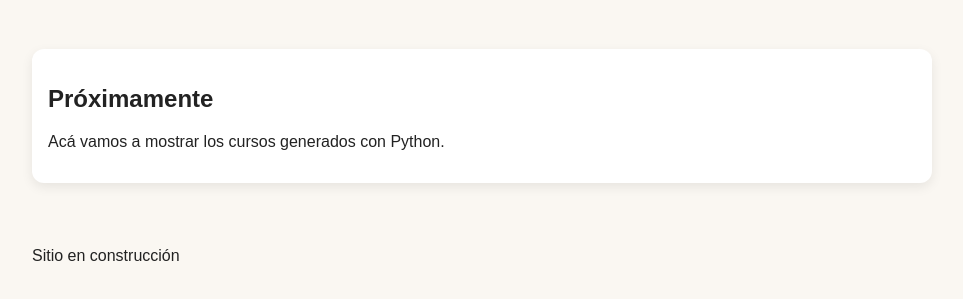
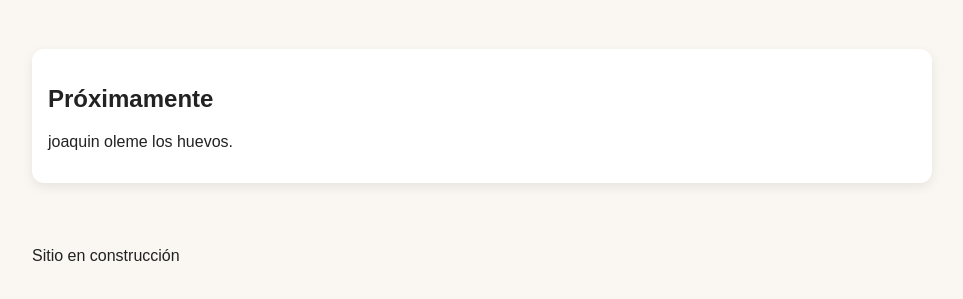
Before and after one commit to SoyEros/aquadilacotorre, a plain HTML site: page docs/index.html in a window 1280 px wide. Shown: the part 103-402 px from the top of the page, without its empty margins (158-1121 px from the left). Drawn offline with Linux system fonts and the light colour scheme.

Commit message:
Update index.html

```diff
--- a/docs/index.html
+++ b/docs/index.html
@@ -14,7 +14,7 @@
     <main>
         <div class="card">
             <h2>Próximamente</h2>
-            <p>Acá vamos a mostrar los cursos generados con Python.</p>
+            <p>joaquin oleme los huevos.</p>
         </div>
     </main>
 
```
